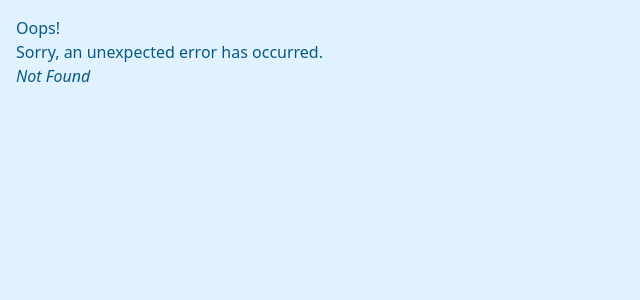
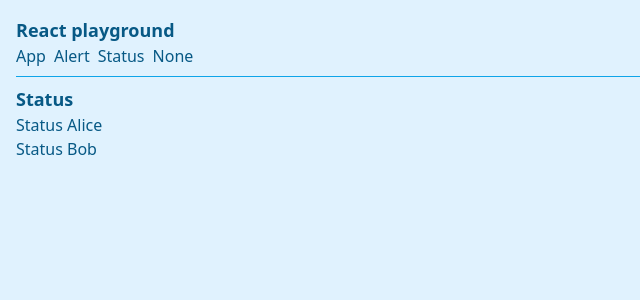
Before and after one commit to luismartinezs/react-playground, a React (Vite) app: page /status in a window 1280 px wide. Before the commit this address had no page. Shown: the top 300 px of the page, without its empty margins (0-640 px from the left). Built offline with nearby package versions, Linux system fonts and the light colour scheme.

Commit message:
feat: status on load

```diff
--- /dev/null
+++ b/src/components/StatusOnLoad/StatusOnLoad.tsx
@@ -0,0 +1,28 @@
+import React, { useEffect, useState } from 'react'
+
+const MSG = 'Status Bob'
+
+const StatusOnLoad = () => {
+  const [bob, setBob] = useState(MSG)
+
+  useEffect(() => {
+    setBob('')
+    setBob(MSG)
+  })
+
+  return (
+    <div>
+      <h2>Status</h2>
+      <div>
+        <div role="status" aria-live="polite">
+          Status Alice
+        </div>
+        <div role="status" aria-live="polite">
+          {bob}
+        </div>
+      </div>
+    </div>
+  )
+}
+
+export default StatusOnLoad
--- /dev/null
+++ b/src/components/StatusOnLoad/index.tsx
@@ -0,0 +1,3 @@
+import StatusOnLoad from './StatusOnLoad'
+
+export default StatusOnLoad
--- a/src/main.tsx
+++ b/src/main.tsx
@@ -10,6 +10,7 @@ import translations from '@/intl/translations'
 import App from './App'
 import './index.css'
 import LoadingAlert from './components/LoadingAlert'
+import StatusOnLoad from './components/StatusOnLoad'
 
 const usersLocale = 'en'
 
@@ -28,6 +29,10 @@ const router = createBrowserRouter([
         element: <LoadingAlert />,
       },
       {
+        path: 'status',
+        element: <StatusOnLoad />,
+      },
+      {
         path: 'none',
         element: <></>,
       },
--- a/src/routes/root.tsx
+++ b/src/routes/root.tsx
@@ -8,6 +8,10 @@ const routes = [
   {
     path: 'alert',
     label: 'Alert',
+  },
+  {
+    path: 'status',
+    label: 'Status',
   },
   {
     path: 'none',
```
